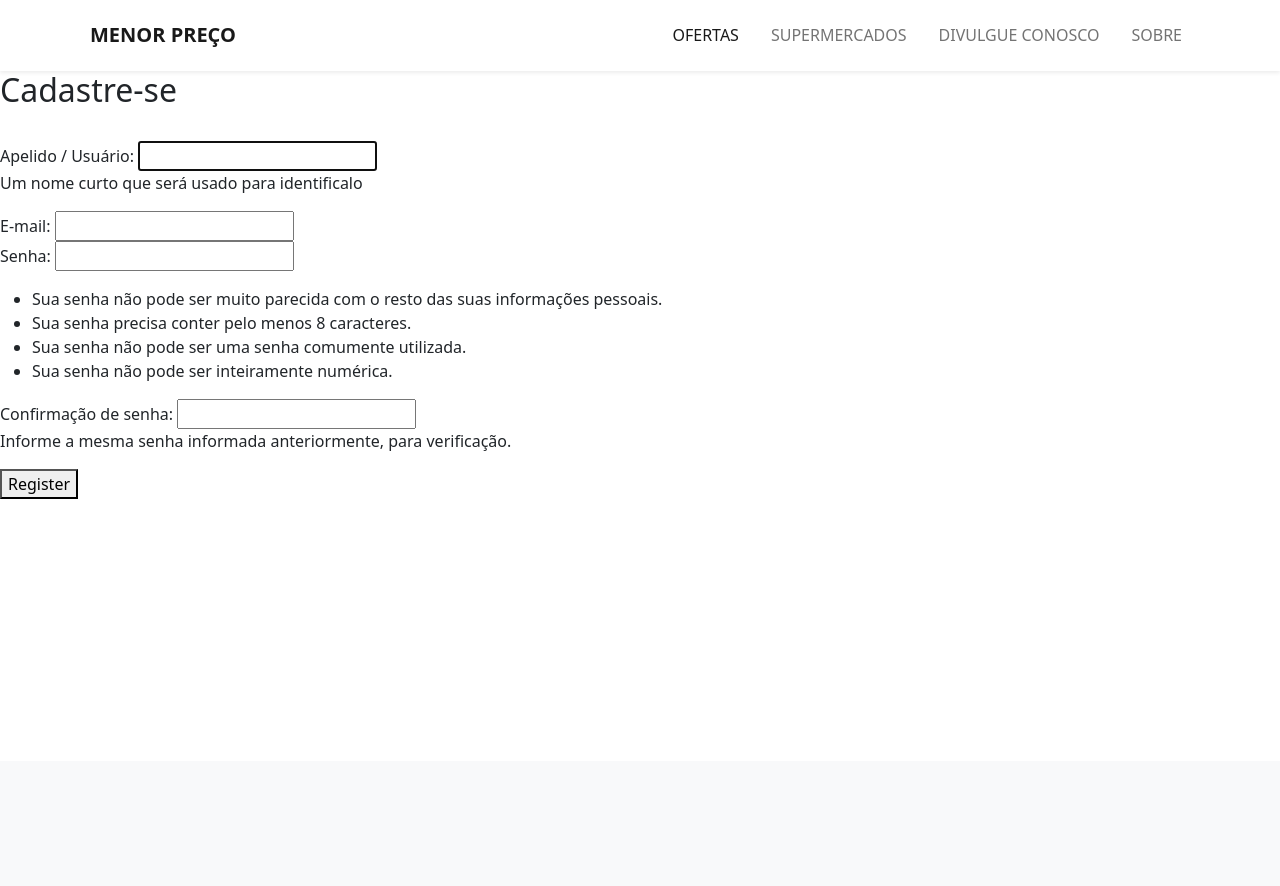
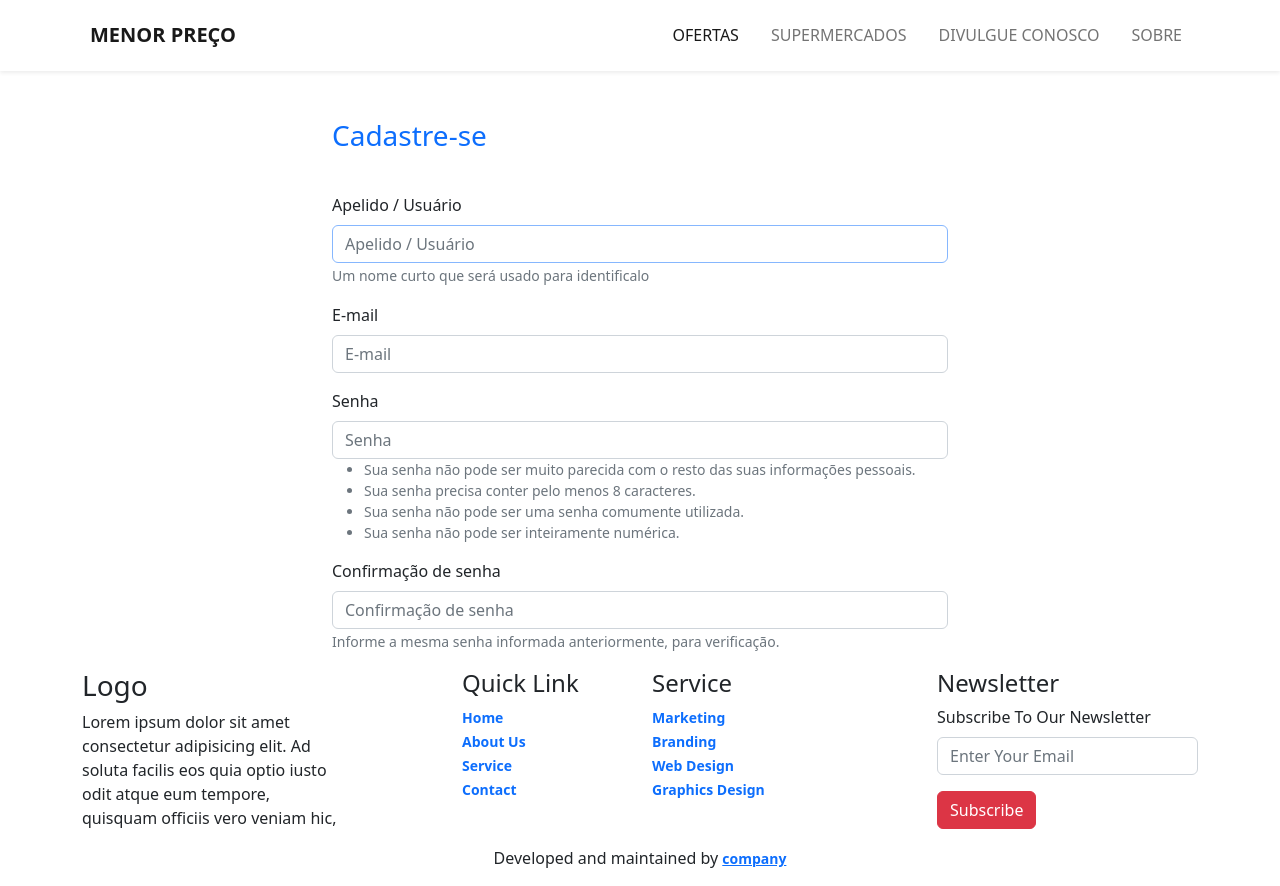
Before and after one commit to GuilhermeFonseca10/menorPreco, a Django app: page /usuario/register/ in a window 1280 px wide. Shown: the part 39-925 px from the top of the page. Before the commit the page ends 538 px from the top, so only its background shows below. Run offline with Django 4.2, Linux system fonts and the light colour scheme; some libraries are stand-ins or nearby versions.

Commit message:
customizando o front-end

```diff
--- a/apps/core/templates/core/home.html
+++ b/apps/core/templates/core/home.html
@@ -41,6 +41,5 @@
 </div>
 <br>
 
-<br>
 
 {% endblock%}
--- /dev/null
+++ b/apps/supermercado/static/supermercado/supermercado.css
@@ -0,0 +1,3 @@
+.geral a {
+    text-decoration: none;
+}
--- a/apps/usuario/forms/usuario_form.py
+++ b/apps/usuario/forms/usuario_form.py
@@ -4,6 +4,7 @@
 
 
 class UsuarioCreationForm(UserCreationForm):
+
     class Meta:
         model = Usuario
         fields = ["username", "email"]
--- /dev/null
+++ b/apps/usuario/static/register/register.css
@@ -0,0 +1,3 @@
+.form-mod {
+    max-width: 50%;
+}
--- a/apps/usuario/templates/usuario/register.html
+++ b/apps/usuario/templates/usuario/register.html
@@ -4,19 +4,29 @@
 {% load static %}
 
 {% block 'head' %}
-    <link href="{% static 'usuario/usuario.css' %}" rel="stylesheet">
+<link href="{% static 'register/register.css' %}" rel="stylesheet">
 {% endblock %}
 
 
 {% block 'body' %}
 
-<section class="hero3">
-    <div class="site-description-register">
-      <h2>Cadastre-se</h2>
-      <br>
-      <form class="site-form-register" action="" method="post">
+<section class="container form-mod">
+  <div class="site-description-register">
+    <h3 class="text-primary mb-3 mt-5">Cadastre-se</h3>
+    <br>
+    <form method="POST">
+      {%csrf_token%}
+      <div class="">
+        {{ form.non_field_errors }}
+        {% bootstrap_form form %}
+      </div>
+      {% buttons submit='Registrar' %} {% endbuttons %}
+    </form>
+    <!-- <form method="post">
         {% csrf_token %}
+
         {% for field in form %}
+
         <div class="fieldWrapper-register">
           {{ field.errors }}
           <span class="field-tags">{{ field.label_tag }}</span> {{ field }}
@@ -26,10 +36,10 @@
         </div>
         {% endfor %}
         <button class="btn-register-auth" type="submit"><span>Register</span></button>
-      </form>
+      </form> -->
 
-    </div>
-  </section>
+  </div>
+</section>
 
 
 {% endblock%}
--- a/integrador/settings.py
+++ b/integrador/settings.py
@@ -48,6 +48,7 @@
     "produto",
     "promocao",
 ]
+
 
 MIDDLEWARE = [
     "django.middleware.security.SecurityMiddleware",
--- a/templates/base.html
+++ b/templates/base.html
@@ -83,49 +83,78 @@
             <a class="nav-link mx-2 text-uppercase" href="#">Sobre</a>
           </li>
         </ul>
-        <!-- <ul class="navbar-nav ms-auto ">
-          <li class="nav-item">
-            <a class="nav-link mx-2 text-uppercase" href="#"><i class="fa-solid fa-cart-shopping me-1"></i> Cart</a>
-          </li>
-          <li class="nav-item">
-            <a class="nav-link mx-2 text-uppercase" href="#"><i class="fa-solid fa-circle-user me-1"></i> Account</a>
-          </li>
-        </ul> -->
       </div>
     </div>
   </nav>
 
-  <!-- <nav class="navbar navbar-expand-lg navbar bg-white bg-nav">
-        <div class="container-fluid">
-          <a class="navbar-brand logo" href="#">
-            <img src="{% static 'img/logo.png' %}" alt="logo">
-          </a>
-          <button class="navbar-toggler" type="button" data-bs-toggle="collapse" data-bs-target="#navbarSupportedContent" aria-controls="navbarSupportedContent" aria-expanded="false" aria-label="Toggle navigation">
-            <span class="navbar-toggler-icon black"></span>
-          </button>
-          <div class="collapse navbar-collapse" id="navbarSupportedContent">
-            <ul class="navbar-nav me-auto mb-2 mb-lg-0">
-              <li class="nav-item">
-                <a class="nav-link active" aria-current="page" href="#">Home</a>
-              </li>
-            </ul>
-            <form class="d-flex">
-                <ul class="navbar-nav me-auto mb-2 mb-lg-0">
-                    <li class="nav-item">
+    {% block 'body' %}{% endblock%}
 
-                    </li>
-                    <li class="nav-item">
-
-                      </li>
-                  </ul>
-            </form>
+    <footer class="">
+      <div class="container">
+        <div class="row">
+          <div class="col-xl-3 col-lg-4 col-md-6">
+            <div>
+              <h3>Logo</h3>
+              <p class="mb-30 footer-desc">Lorem ipsum dolor sit amet consectetur adipisicing elit. Ad soluta facilis
+                eos quia optio iusto odit atque eum tempore, quisquam officiis vero veniam hic,</p>
+            </div>
+          </div>
+          <div class="col-xl-2 offset-xl-1 col-lg-2 col-md-6">
+            <div class="">
+              <h4>Quick Link</h4>
+              <ul class="list-unstyled">
+                <li>
+                  <a href="#" class="text-decoration-none">Home</a>
+                </li>
+                <li>
+                  <a href="#" class="text-decoration-none">About Us</a>
+                </li>
+                <li>
+                  <a href="#" class="text-decoration-none">Service</a>
+                </li>
+                <li>
+                  <a href="#" class="text-decoration-none">Contact</a>
+                </li>
+              </ul>
+            </div>
+          </div>
+          <div class="col-xl-3 col-lg-3 col-md-6">
+            <div>
+              <h4>Service</h4>
+              <ul class="list-unstyled">
+                <li>
+                  <a href="#" class="text-decoration-none">Marketing</a>
+                </li>
+                <li>
+                  <a href="#" class="text-decoration-none">Branding</a>
+                </li>
+                <li>
+                  <a href="#" class="text-decoration-none">Web Design</a>
+                </li>
+                <li>
+                  <a href="#" class="text-decoration-none">Graphics Design</a>
+                </li>
+              </ul>
+            </div>
+          </div>
+          <div class="col-xl-3 col-lg-3 col-md-6">
+            <div>
+              <h4>Newsletter</h4>
+              <div>
+                <label for="Newsletter" class="form-label">Subscribe To Our Newsletter</label>
+                <input type="text" class="form-control" Placeholder="Enter Your Email">
+                <button class="btn btn-danger mt-3">Subscribe</button>
+              </div>
+            </div>
           </div>
         </div>
-      </nav> -->
-
-
-
-    {% block 'body' %}{% endblock%}
+        <div class="d-flex justify-content-center">
+          <div class="copyright">
+            <p>Developed and maintained by <a href="#" target="_blank">company</a></p>
+          </div>
+        </div>
+      </div>
+    </footer>
 
 
     <script src="https://cdn.jsdelivr.net/npm/bootstrap@5.2.2/dist/js/bootstrap.bundle.min.js"></script>
```
Also changed, not shown: apps/supermercado/templates/supermercado/supermercado_form.html (+10 -7 lines), apps/supermercado/templates/supermercado/supermercado_list.html (+23 -5 lines), apps/usuario/tests/test_views.py (deleted, +0 -13 lines), apps/core/static/core/core.css (line endings or trailing spaces), apps/usuario/static/register/example.js (added), apps/usuario/static/usuario/usuario.css (added).
